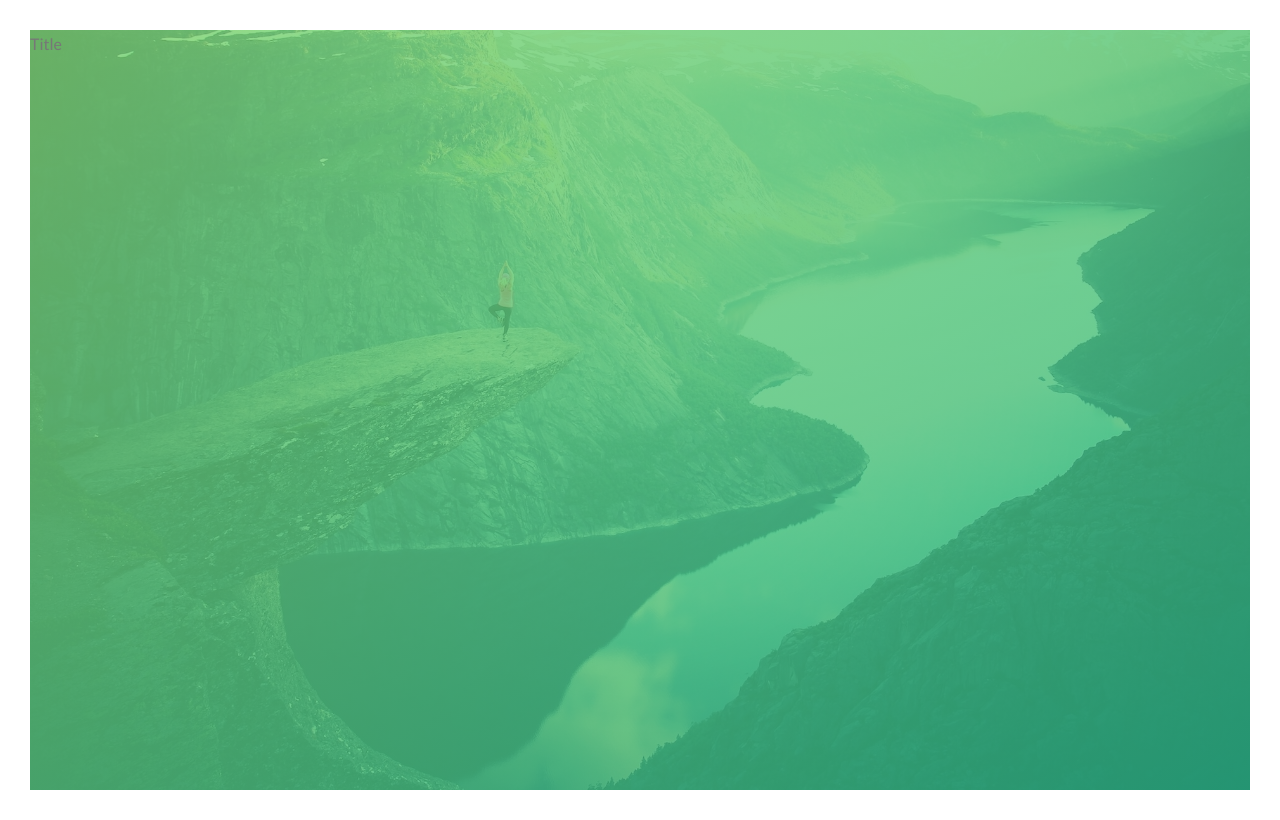
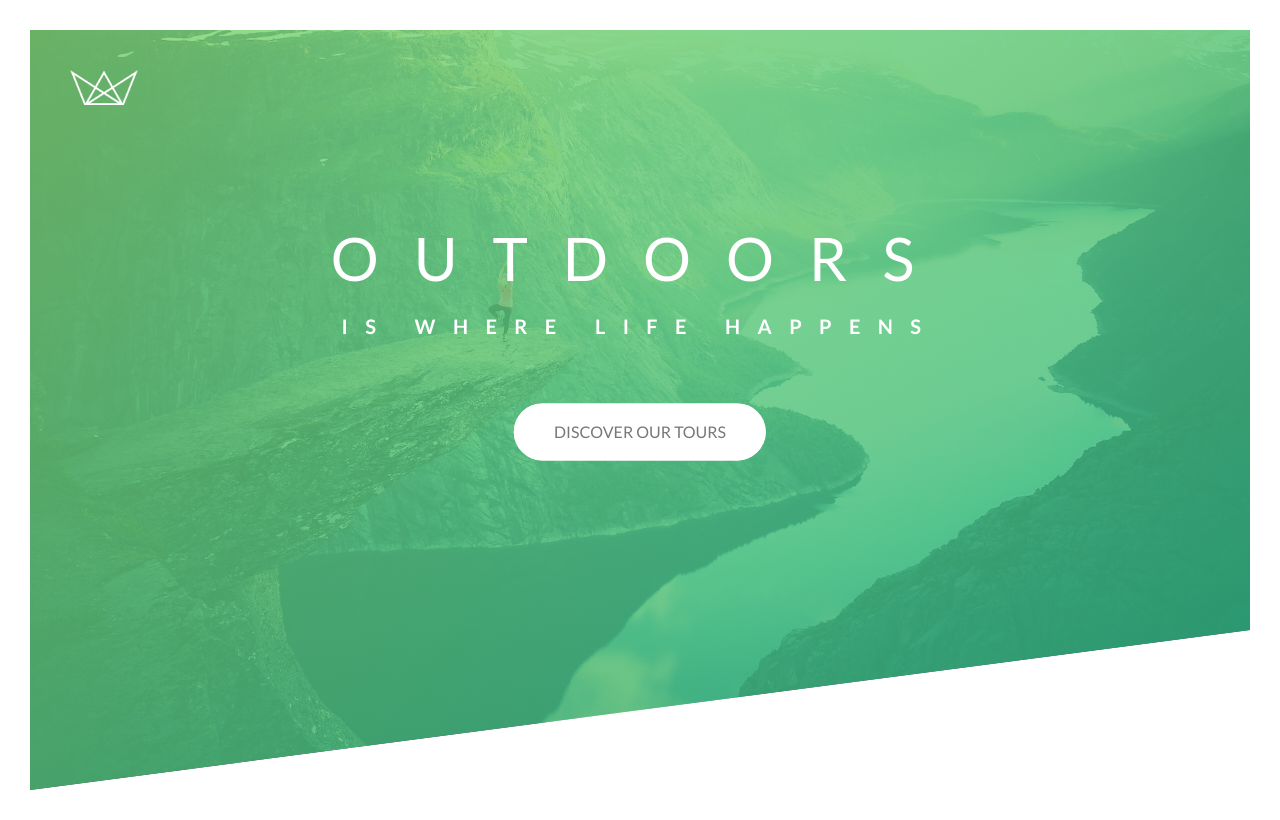
Before and after one commit to ssongalice/project120, a plain HTML site: page 01 Advanced CSS And Sass/Natours Project/index.html in a window 1280 px wide. Drawn offline with Linux system fonts and the light colour scheme.

Commit message:
002일 커밋

```diff
--- a/01 Advanced CSS And Sass/Natours Project/css/style.css
+++ b/01 Advanced CSS And Sass/Natours Project/css/style.css
@@ -22,12 +22,151 @@ body {
 
 .header {
     height: 95vh;
-    background-image: linear-gradient(
-      to right bottom,
-      rgba(126, 213, 111, 0.8),
-      rgba(40, 180, 131, 0.8)),
-    url(../img/hero.jpg);
+    background-image: linear-gradient( to right bottom, rgba(126, 213, 111, 0.8), rgba(40, 180, 131, 0.8)), url(../img/hero.jpg);
     background-size: cover;
     background-position: top;
-    clip-path: polygon(0 0, 100% 0, 100% 75, 0 100%);
+    clip-path: polygon(0 0, 100% 0, 100% 75vh, 0 100%);
+    position: relative;
 }
+
+.logo-box {
+    position: absolute;
+    top: 40px;
+    left: 40px;
+}
+
+.logo {
+    height: 35px;
+}
+
+.text-box {
+    position: absolute;
+    top: 40%;
+    left: 50%;
+    transform: translate(-50%, -50%);
+    text-align: center;
+}
+
+.heading-primary {
+    color: #ffffff;
+    text-transform: uppercase;
+    backface-visibility: hidden;
+    margin-bottom: 60px;
+}
+
+.heading-primary-main {
+    display: block;
+    font-size: 60px;
+    font-weight: 400;
+    letter-spacing: 35px;
+    animation-name: moveInLeft;
+    animation-duration: 1s;
+    animation-timing-function: ease-out;
+}
+
+.heading-primary-sub {
+    display: block;
+    font-size: 20px;
+    font-weight: 700;
+    letter-spacing: 17.4px;
+    animation: moveInRight 1s ease-out;
+}
+
+@keyframes moveInLeft {
+    0% {
+        opacity: 0;
+        transform: translateX(-100px);
+    }
+
+    80% {
+        transform: translateX(10px);
+    }
+
+    100% {
+        opacity: 1;
+        transform: translate(0);
+    }
+}
+
+@keyframes moveInRight {
+    0% {
+        opacity: 0;
+        transform: translateX(100px);
+    }
+
+    80% {
+        transform: translateX(-10px);
+    }
+
+    100% {
+        opacity: 1;
+        transform: translate(0);
+    }
+}
+
+
+@keyframes moveInBottom {
+    0% {
+        opacity: 0;
+        transform: translateY(30px);
+    }
+
+    100% {
+        opacity: 1;
+        transform: translate(0);
+    }
+}
+
+
+.btn:link,
+.btn:visited {
+    text-transform: uppercase;
+    text-decoration: none;
+    padding: 15px 40px;
+    display: inline-block;
+    border-radius: 100px;
+    transition: all .2s;
+    position: relative;
+}
+
+.btn:hover {
+    transform: translateY(-3px);
+    box-shadow: 0 10px 20px rgba(0, 0, 0, .2);
+}
+
+.btn:active {
+    transform: translateY(-1px);
+    box-shadow: 0 5px 10px rgba(0, 0, 0, .2);
+}
+
+.btn-white {
+    background-color: #fff;
+    color: #777;
+}
+
+.btn-white::after {
+    background-color: #fff;
+}
+
+.btn::after {
+    content: "";
+    display: inline-block;
+    height: 100%;
+    width: 100%;
+    border-radius: 100px;
+    position: absolute;
+    top: 0;
+    left: 0;
+    z-index: -1;
+    transition: all .4s;
+}
+
+.btn:hover::after {
+    transform: scaleX(1.4) scaleY(1.6);
+    opacity: 0;
+}
+
+.btn-animated {
+    animation: moveInBottom .5s ease-out .75s;
+    animation-fill-mode: backwards;
+}
--- a/01 Advanced CSS And Sass/Natours Project/index.html
+++ b/01 Advanced CSS And Sass/Natours Project/index.html
@@ -10,8 +10,17 @@
 </head>
 <body>
     <header class="header">
-    Title
+        <div class="logo-box">
+            <img src="img/logo-white.png" alt="Logo" class="logo">
+        </div>
+        <div class="text-box">
+            <h1 class="heading-primary">
+                <span class="heading-primary-main">Outdoors</span>
+                <span class="heading-primary-sub">is where life happens</span>
+            </h1>
+
+            <a href="#" class="btn btn-white btn-animated">Discover our tours</a>
+        </div>
     </header>
 </body>
-
 </html>
```
Also changed, not shown: 00 Daily note/day001_010.md (+39 -2 lines), 1 other file. Lines whose indentation alone changed are shown as unchanged.
